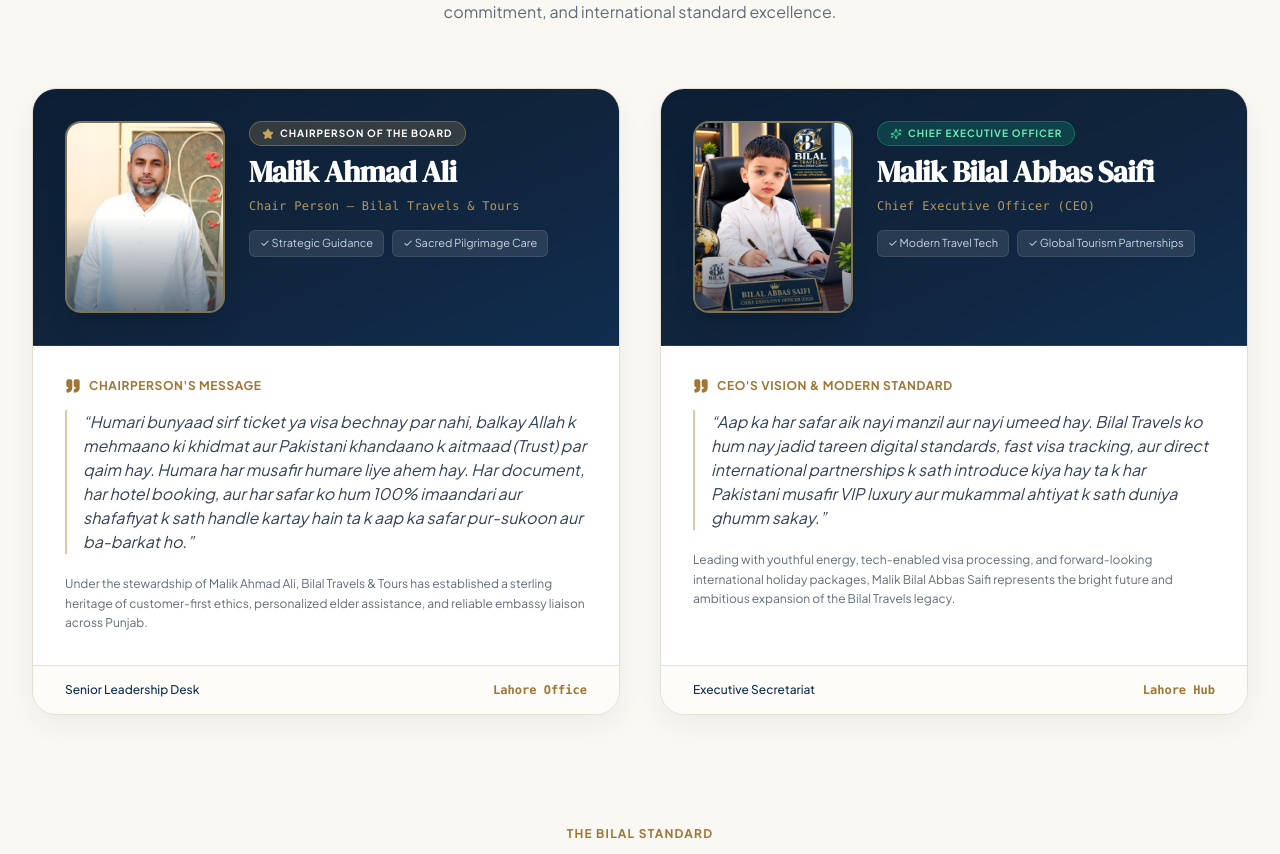
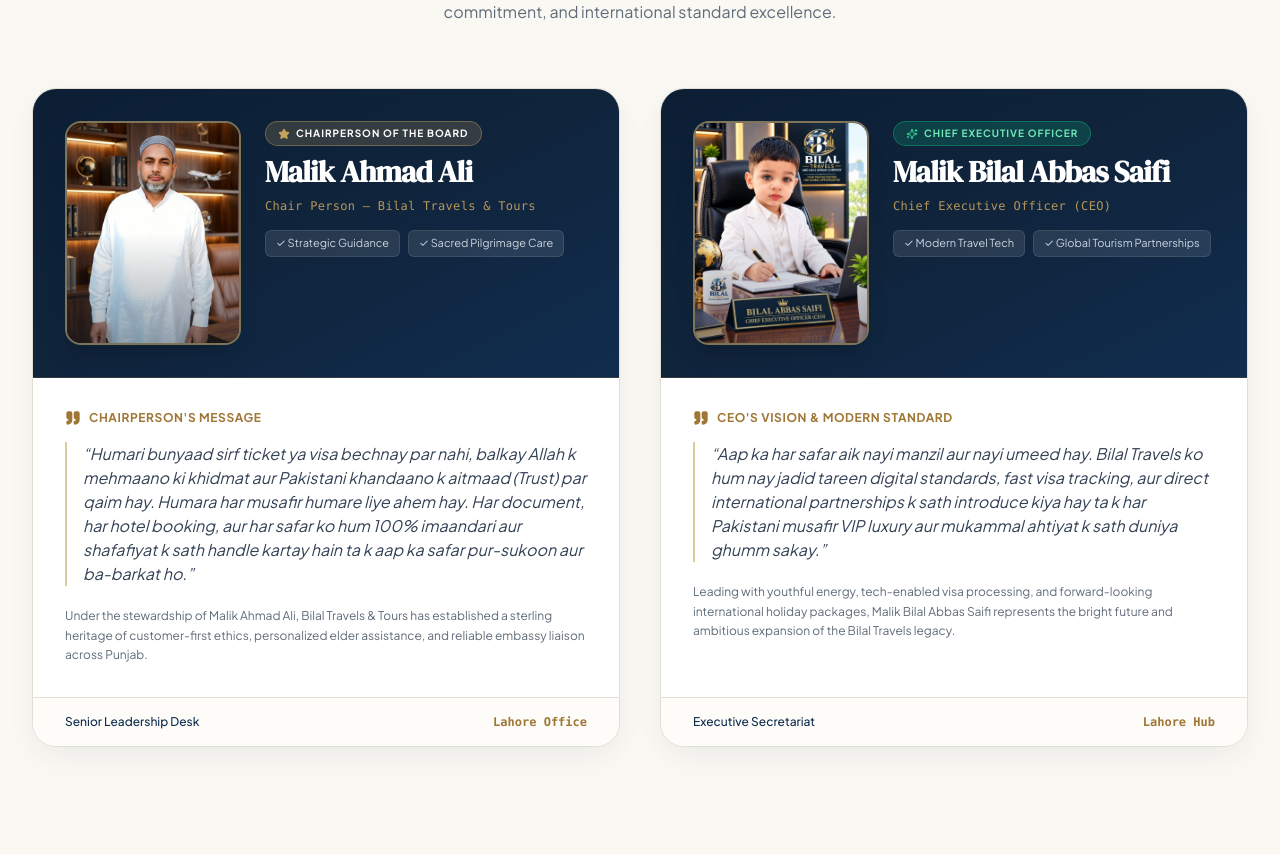
Before and after one commit to FaizRasool-faizi/Bilal-Travels-Tours, a Next.js app: page /about in a window 1280 px wide. Shown: the part 825-1679 px from the top of the page. Built offline with nearby package versions, Linux system fonts and the light colour scheme.

Commit message:
Update Chairperson Malik Ahmad Ali portrait with executive office background matching CEO aesthetic

```diff
--- a/src/app/about/page.tsx
+++ b/src/app/about/page.tsx
@@ -143,13 +143,13 @@
             <div>
               {/* Top Banner & Photo Area */}
               <div className="relative bg-gradient-to-br from-navy-950 via-[#10243C] to-navy-900 p-6 sm:p-8 text-white flex flex-col sm:flex-row items-center sm:items-start gap-6 border-b border-gold-400/20">
-                <div className="relative w-36 h-44 sm:w-40 sm:h-48 rounded-2xl overflow-hidden border-2 border-gold-400/60 shadow-xl flex-shrink-0 bg-navy-900 group">
+                <div className="relative w-36 h-48 sm:w-44 sm:h-56 rounded-2xl overflow-hidden border-2 border-gold-400/60 shadow-xl flex-shrink-0 bg-navy-900 group">
                   <img
-                    src="/images/chairperson-malik-ahmad-ali.png"
+                    src="/images/chairperson-malik-ahmad-ali.jpg"
                     alt="Malik Ahmad Ali - Chair Person"
                     className="w-full h-full object-cover object-top group-hover:scale-105 transition-transform duration-500"
                   />
-                  <div className="absolute inset-0 bg-gradient-to-t from-navy-950/60 via-transparent to-transparent pointer-events-none" />
+                  <div className="absolute inset-0 bg-gradient-to-t from-navy-950/40 via-transparent to-transparent pointer-events-none" />
                 </div>
 
                 <div className="text-center sm:text-left space-y-2 flex-1">
@@ -215,13 +215,13 @@
             <div>
               {/* Top Banner & Photo Area */}
               <div className="relative bg-gradient-to-br from-navy-950 via-[#10243C] to-navy-900 p-6 sm:p-8 text-white flex flex-col sm:flex-row items-center sm:items-start gap-6 border-b border-gold-400/20">
-                <div className="relative w-36 h-44 sm:w-40 sm:h-48 rounded-2xl overflow-hidden border-2 border-gold-400/60 shadow-xl flex-shrink-0 bg-navy-900 group">
+                <div className="relative w-36 h-48 sm:w-44 sm:h-56 rounded-2xl overflow-hidden border-2 border-gold-400/60 shadow-xl flex-shrink-0 bg-navy-900 group">
                   <img
                     src="/images/ceo-bilal-abbas-saifi.jpg"
                     alt="Malik Bilal Abbas Saifi - Chief Executive Officer"
                     className="w-full h-full object-cover object-top group-hover:scale-105 transition-transform duration-500"
                   />
-                  <div className="absolute inset-0 bg-gradient-to-t from-navy-950/60 via-transparent to-transparent pointer-events-none" />
+                  <div className="absolute inset-0 bg-gradient-to-t from-navy-950/40 via-transparent to-transparent pointer-events-none" />
                 </div>
 
                 <div className="text-center sm:text-left space-y-2 flex-1">
```
Also changed, not shown: public/images/chairperson-malik-ahmad-ali.jpg (added), public/images/chairperson-malik-ahmad-ali.png.
